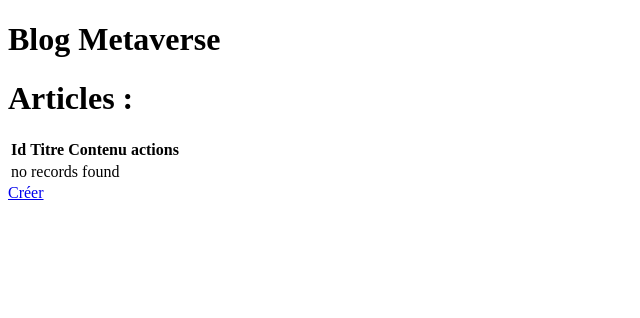
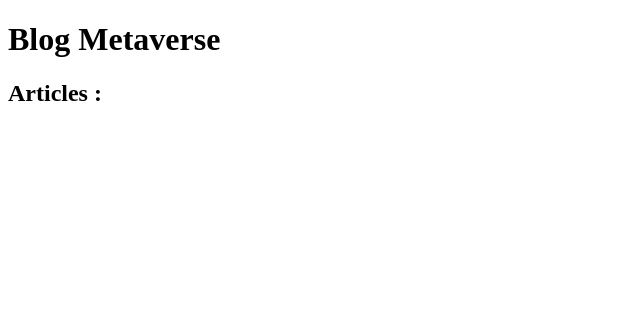
Before and after one commit to Kazzouwi/Blog-metaverse, a Symfony app: template templates/article/index.html.twig in a window 1280 px wide. Shown: the top 318 px of the page, without its empty margins (0-640 px from the left). Run offline with Twig, Linux system fonts and the light colour scheme; the template is opened without the code that fills it, so the values that code supplies are empty; some libraries are stand-ins or nearby versions.

Commit message:
Mise en page des articles

```diff
--- a/templates/article/index.html.twig
+++ b/templates/article/index.html.twig
@@ -1,37 +1,16 @@
 {% extends 'base.html.twig' %}
 
-{% block title %}Article index{% endblock %}
+{% block body %}
+    <div class="articles">
+        <h2 class="articles-title">Articles :</h1>
 
-{% block body %}
-    <h1>Articles :</h1>
-
-    <table class="table">
-        <thead>
-            <tr>
-                <th>Id</th>
-                <th>Titre</th>
-                <th>Contenu</th>
-                <th>actions</th>
-            </tr>
-        </thead>
-        <tbody>
+        <div class="articles-articles">
         {% for article in articles %}
-            <tr>
-                <td>{{ article.id }}</td>
-                <td>{{ article.title }}</td>
-                <td>{{ article.content }}</td>
-                <td>
-                    <a href="{{ path('app_article_show', {'id': article.id}) }}">Afficher</a>
-                    <a href="{{ path('app_article_edit', {'id': article.id}) }}">Modifier</a>
-                </td>
-            </tr>
-        {% else %}
-            <tr>
-                <td colspan="4">no records found</td>
-            </tr>
+            <div class="articles-article">
+                <h3 class="articles-article-title">{{ article.title }}</h3>
+                <p class="articls-article-content">{{ article.content}}</p>
+            </div>
         {% endfor %}
-        </tbody>
-    </table>
-
-    <a href="{{ path('app_article_new') }}">Créer</a>
+        </div>
+    </div>
 {% endblock %}
--- a/templates/home.html.twig
+++ b/templates/home.html.twig
@@ -8,8 +8,9 @@
         <div class="home-articles">
         {% for article in articles %}
             <div class="home-article">
-                <h3 class="article-title">{{ article.title }}</h3>
-                <p class="article-content">{{ article.content}}</p>
+                <h3 class="home-article-title">{{ article.title }}</h3>
+                <p class="home-article-content">{{ article.content}}</p>
+                <button type="button" class="home-article-button" onclick="window.location.href='{{ path('app_article_show', {'id': article.id}) }}';">Voir l'article</button>
             </div>
         {% endfor %}
         </div>
```
Also changed, not shown: assets/styles/_article.scss (added, +11 -0 lines), assets/styles/_articles.scss (added, +17 -0 lines), assets/styles/_home.scss (+9 -9 lines), assets/styles/app.css (+13 -0 lines), templates/article/show.html.twig (+6 -19 lines).
